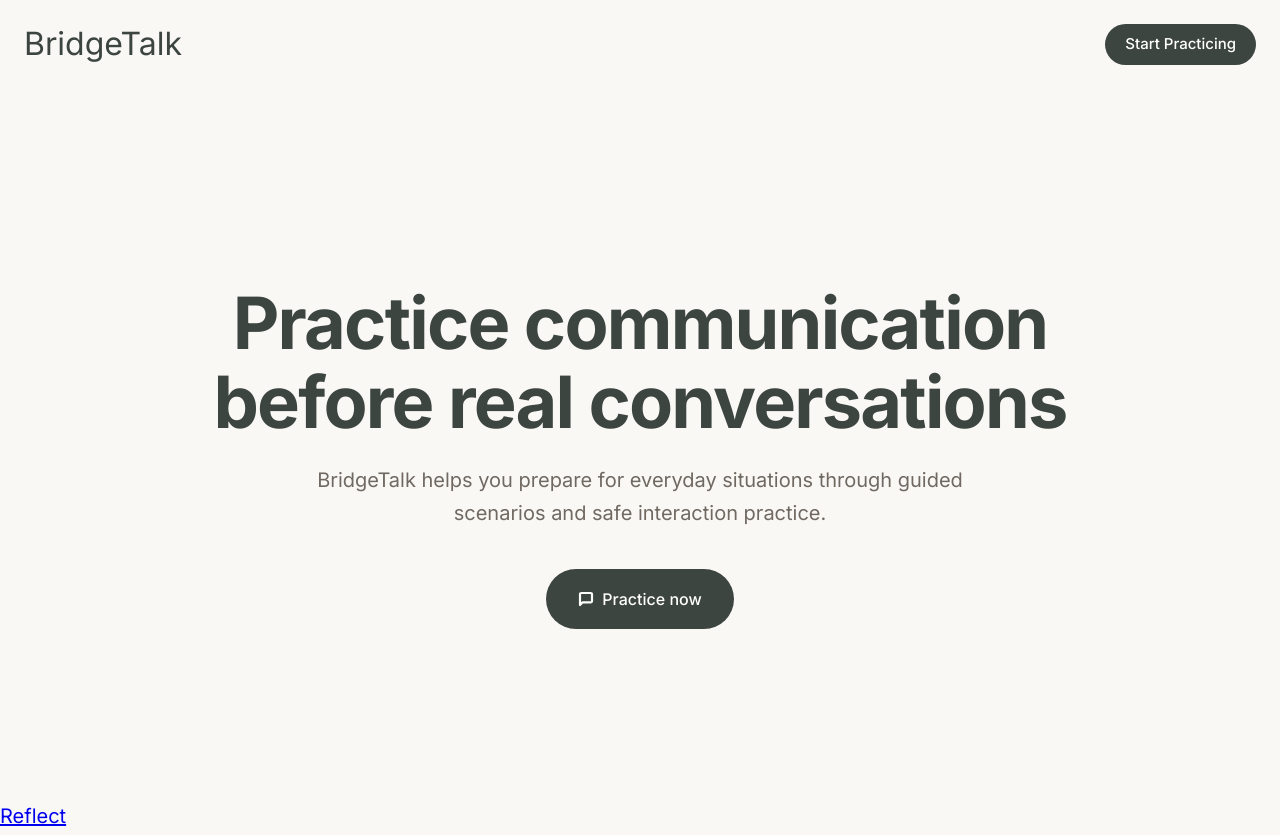
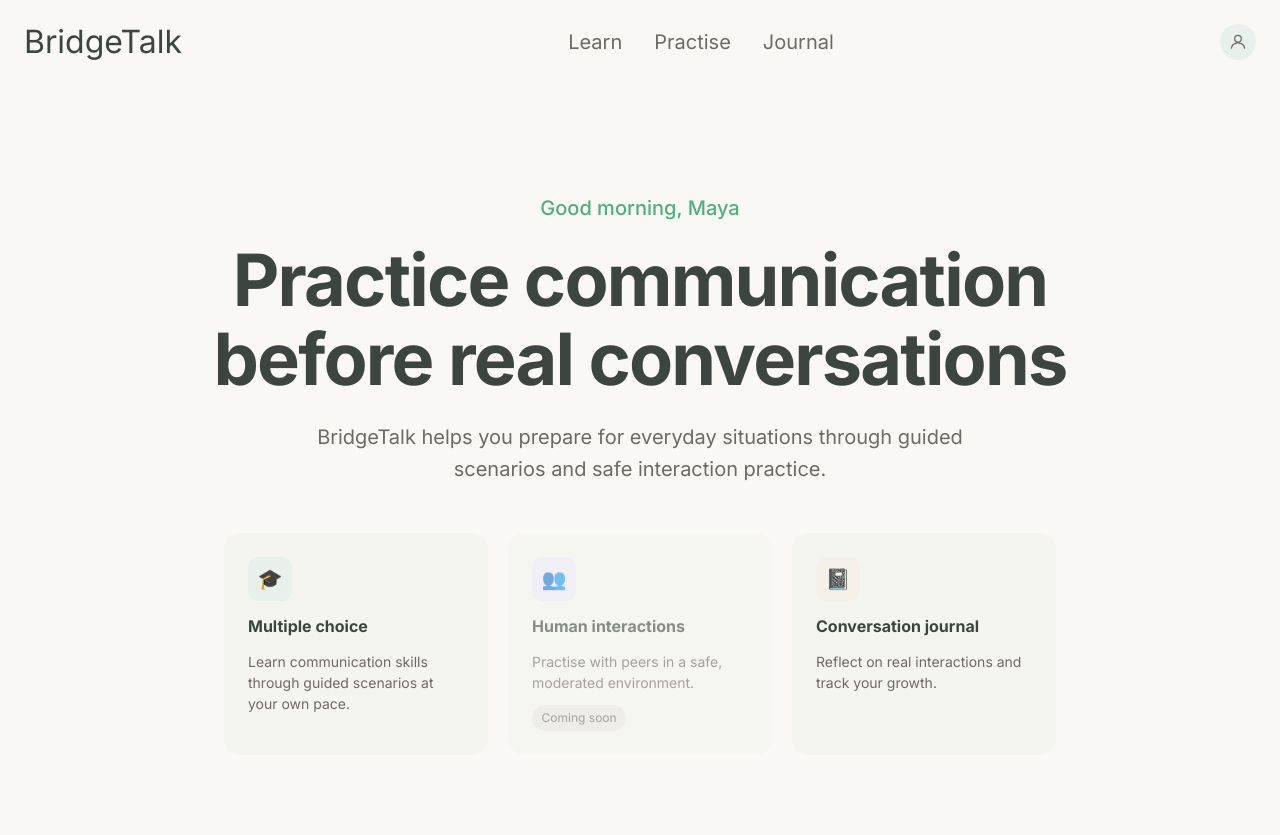
Before and after one commit to AnonnF/bridge-talk, a Vue app: page / in a window 1280 px wide. Built offline with nearby package versions, Linux system fonts and the light colour scheme; a web font is replaced by a local one.

Commit message:
fix: rename practice routes to learn, remove stray reflect link, fix linking issues

```diff
--- a/src/App.vue
+++ b/src/App.vue
@@ -1,4 +1,3 @@
 <template>
   <RouterView />
-  <RouterLink to="/reflect">Reflect</RouterLink>
 </template>
--- a/src/components/home/HeroSection.vue
+++ b/src/components/home/HeroSection.vue
@@ -1,22 +1,59 @@
 <script setup lang="ts">
-import BaseButton from '../ui/BaseButton.vue'
-import IconSpeech from '../ui/IconSpeech.vue'
+const cards = [
+  {
+    to: '/learn',
+    icon: '🎓',
+    iconBg: '#e8f0eb',
+    title: 'Multiple choice',
+    description: 'Learn communication skills through guided scenarios at your own pace.',
+  },
+  {
+    to: null,
+    icon: '👥',
+    iconBg: '#e8eaf6',
+    title: 'Human interactions',
+    description: 'Practise with peers in a safe, moderated environment.',
+    disabled: true,
+  },
+  {
+    to: '/reflect',
+    icon: '📓',
+    iconBg: '#f5f0e8',
+    title: 'Conversation journal',
+    description: 'Reflect on real interactions and track your growth.',
+  },
+]
 </script>
 
 <template>
   <section class="hero" aria-labelledby="hero-heading">
     <div class="hero__inner">
+      <p class="hero__greeting">Good morning, Maya</p>
       <h1 id="hero-heading" class="hero__title">
-        Practice communication before real conversations
+        Practice communication<br>before real conversations
       </h1>
       <p class="hero__subtitle">
         BridgeTalk helps you prepare for everyday situations through guided
         scenarios and safe interaction practice.
       </p>
-      <BaseButton to="/practice" size="lg" class="hero__cta">
-        <IconSpeech />
-        Practice now
-      </BaseButton>
+
+      <div class="hero__cards">
+        <component
+          :is="card.to ? 'RouterLink' : 'div'"
+          v-for="card in cards"
+          :key="card.title"
+          :to="card.to ?? undefined"
+          class="feature-card"
+          :class="{ 'feature-card--disabled': card.disabled }"
+        >
+          <div class="feature-card__icon" :style="{ background: card.iconBg }">
+            {{ card.icon }}
+          </div>
+          <h2 class="feature-card__title">{{ card.title }}</h2>
+          <p class="feature-card__desc">{{ card.description }}</p>
+          <span v-if="card.disabled" class="feature-card__wip">Coming soon</span>
+        </component>
+      </div>
     </div>
   </section>
 </template>
@@ -41,6 +78,13 @@ import IconSpeech from '../ui/IconSpeech.vue'
   max-width: var(--max-hero);
 }
 
+.hero__greeting {
+  font-size: var(--text-body);
+  color: #4caf7d;
+  font-weight: 500;
+  margin-bottom: -0.5rem;
+}
+
 .hero__title {
   max-width: var(--max-hero);
   font-size: var(--text-hero);
@@ -57,7 +101,66 @@ import IconSpeech from '../ui/IconSpeech.vue'
   color: var(--color-text);
 }
 
-.hero__cta {
-  margin-top: calc(var(--space-hero-cta-top) - var(--space-hero-gap));
+.hero__cards {
+  display: grid;
+  grid-template-columns: repeat(3, 1fr);
+  gap: 1.25rem;
+  width: 100%;
+  max-width: 52rem;
+  margin-top: 1.5rem;
 }
-</style>
+
+.feature-card {
+  display: flex;
+  flex-direction: column;
+  align-items: flex-start;
+  gap: 0.75rem;
+  padding: 1.5rem;
+  background: var(--color-surface, #f5f5f0);
+  border-radius: 1rem;
+  text-decoration: none;
+  color: inherit;
+  text-align: left;
+  transition: box-shadow 0.15s, transform 0.15s;
+}
+
+.feature-card:not(.feature-card--disabled):hover {
+  box-shadow: 0 4px 16px rgba(0,0,0,0.08);
+  transform: translateY(-2px);
+}
+
+.feature-card--disabled {
+  opacity: 0.6;
+  cursor: default;
+}
+
+.feature-card__icon {
+  width: 2.75rem;
+  height: 2.75rem;
+  border-radius: 0.625rem;
+  display: flex;
+  align-items: center;
+  justify-content: center;
+  font-size: 1.25rem;
+}
+
+.feature-card__title {
+  font-size: 1rem;
+  font-weight: 600;
+  color: var(--color-text-strong);
+}
+
+.feature-card__desc {
+  font-size: 0.875rem;
+  color: var(--color-text);
+  line-height: 1.5;
+}
+
+.feature-card__wip {
+  font-size: 0.75rem;
+  color: var(--color-text);
+  background: rgba(0,0,0,0.06);
+  padding: 0.2rem 0.6rem;
+  border-radius: 999px;
+}
+</style>git
--- a/src/components/layout/SiteHeader.vue
+++ b/src/components/layout/SiteHeader.vue
@@ -1,12 +1,21 @@
 <script setup lang="ts">
-import BaseButton from '../ui/BaseButton.vue'
 </script>
 
 <template>
   <header class="site-header">
     <div class="site-header__inner">
       <RouterLink to="/" class="logo">BridgeTalk</RouterLink>
-      <BaseButton to="/practice" size="sm">Start Practicing</BaseButton>
+      <nav class="site-nav">
+        <RouterLink to="/learn" class="site-nav__link">Learn</RouterLink>
+        <RouterLink to="/practice" class="site-nav__link">Practise</RouterLink>
+        <RouterLink to="/reflect" class="site-nav__link">Journal</RouterLink>
+      </nav>
+      <div class="site-header__avatar" aria-hidden="true">
+        <svg width="20" height="20" viewBox="0 0 24 24" fill="none" stroke="currentColor" stroke-width="1.5">
+          <circle cx="12" cy="8" r="4" />
+          <path d="M4 20c0-4 3.6-7 8-7s8 3 8 7" />
+        </svg>
+      </div>
     </div>
   </header>
 </template>
@@ -44,4 +53,33 @@ import BaseButton from '../ui/BaseButton.vue'
   outline-offset: var(--focus-ring-offset);
   border-radius: 4px;
 }
+
+.site-nav {
+  display: flex;
+  align-items: center;
+  gap: 2rem;
+}
+
+.site-nav__link {
+  font-size: var(--text-body);
+  color: var(--color-text);
+  text-decoration: none;
+  transition: color 0.15s;
+}
+
+.site-nav__link:hover,
+.site-nav__link.router-link-active {
+  color: var(--color-text-strong);
+}
+
+.site-header__avatar {
+  width: 2.25rem;
+  height: 2.25rem;
+  border-radius: 50%;
+  background: var(--color-surface, #e8f0eb);
+  display: flex;
+  align-items: center;
+  justify-content: center;
+  color: var(--color-text);
+}
 </style>
--- a/src/router/index.ts
+++ b/src/router/index.ts
@@ -7,9 +7,9 @@ export const router = createRouter({
   history: createWebHistory(),
   routes: [
     { path: '/', name: 'home', component: HomePage },
-    { path: '/practice', name: 'practice', component: PracticePage },
+    { path: '/learn', name: 'learn', component: PracticePage },
     {
-      path: '/practice/:scenarioId',
+      path: '/learn/:scenarioId',
       name: 'scenario-quiz',
       component: ScenarioQuizPage,
     },
--- a/src/views/PracticePage.vue
+++ b/src/views/PracticePage.vue
@@ -82,7 +82,7 @@ function formatQuestionCount(count: number): string {
         <ul v-else class="scenario-list">
           <li v-for="scenario in scenarios" :key="scenario.id">
             <RouterLink
-              :to="`/practice/${scenario.id}`"
+              :to="`/learn/${scenario.id}`"
               :class="['scenario-card', `scenario-card--${scenario.id}`]"
             >
               <span class="scenario-card__icon" aria-hidden="true">
--- a/src/views/ScenarioQuizPage.vue
+++ b/src/views/ScenarioQuizPage.vue
@@ -207,7 +207,7 @@ async function handleCheckAnswer() {
   <div class="quiz-page">
     <header v-if="showQuiz" class="quiz-header">
       <div class="quiz-header__top">
-        <RouterLink to="/practice" class="quiz-header__back">
+        <RouterLink to="/learn" class="quiz-header__back">
           <svg
             xmlns="http://www.w3.org/2000/svg"
             viewBox="0 0 24 24"
@@ -278,7 +278,7 @@ async function handleCheckAnswer() {
           </p>
         </div>
 
-        <BaseButton to="/practice" size="sm">Back to practice</BaseButton>
+        <BaseButton to="/learn" size="sm">Back to practice</BaseButton>
       </section>
 
       <section
@@ -396,7 +396,7 @@ async function handleCheckAnswer() {
         </p>
       </section>
 
-      <BaseButton v-else to="/practice" size="sm">Back to practice</BaseButton>
+      <BaseButton v-else to="/learn" size="sm">Back to practice</BaseButton>
     </main>
 
     <footer v-if="showQuiz" class="quiz-footer">
```
Also changed, not shown: 1 other file (tests, documents, lock files or other folders).
